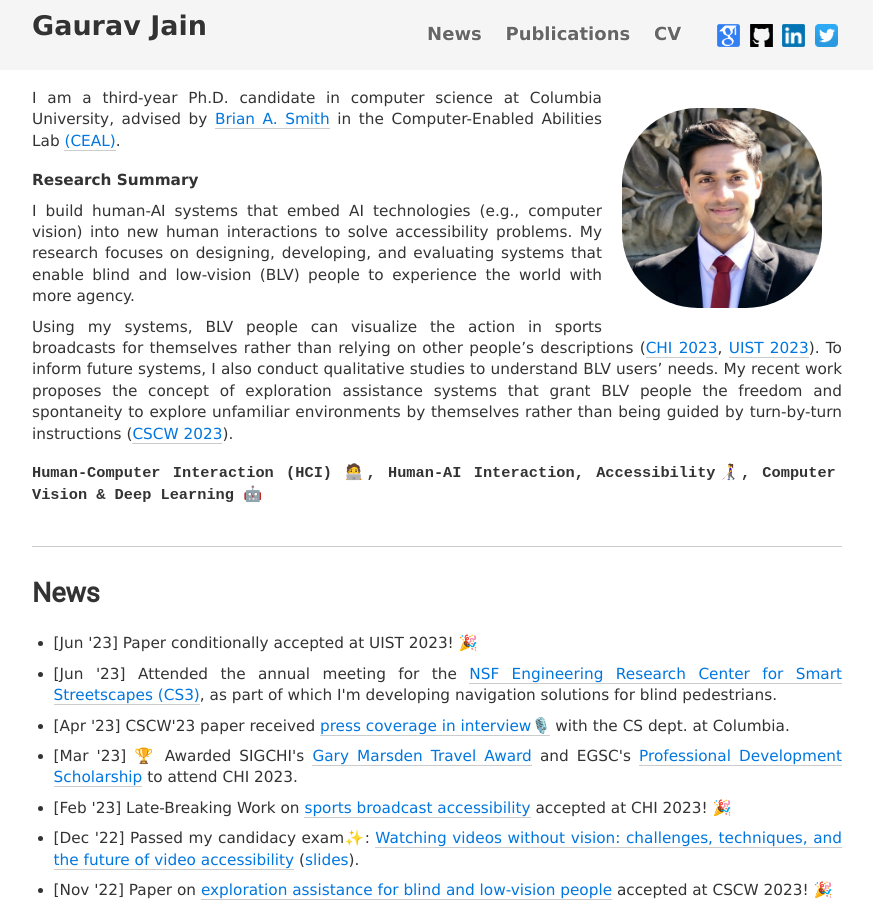
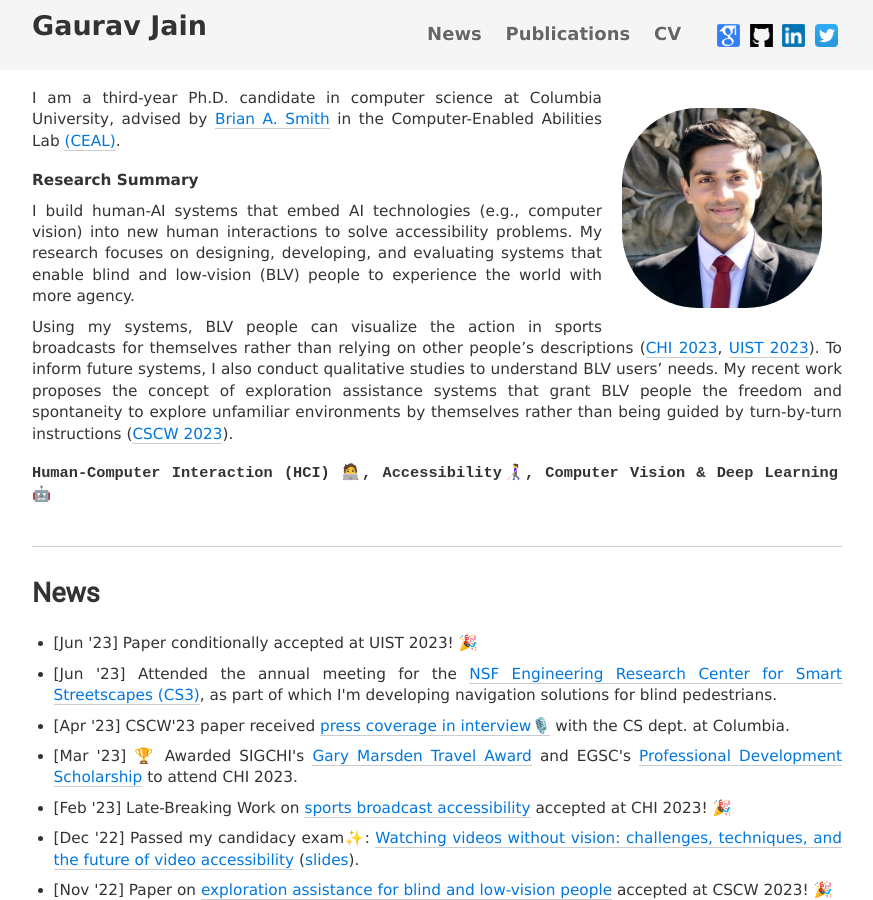
Before and after one commit to Gaurav1302/gaurav1302.github.io, a Jekyll site: the page built from index.html, in a window 1280 px wide and 900 px high. Shown: the whole window, without its empty margins (203-1076 px from the left). Built offline with Jekyll 4.4.1, drawn with Linux system fonts in a browser that asks for light colours; nearby versions of some CDN libraries.

Commit message:
fixed keywords

```diff
--- a/index.html
+++ b/index.html
@@ -37,7 +37,7 @@ tags: about
   <br />
 
   <p style="font-weight: 600; font-family: monospace; ">
-    Human-Computer Interaction (HCI) <span role="img" aria-label="Person on computer">🧑‍💻</span>, Human-AI Interaction, Accessibility<span role="img" aria-label="Blind person using white cane">👩‍🦯</span>, Computer Vision & Deep Learning <span role="img" aria-label="Robot face">🤖</span>
+    Human-Computer Interaction (HCI) <span role="img" aria-label="Person on computer">🧑‍💻</span>, Accessibility<span role="img" aria-label="Blind person using white cane">👩‍🦯</span>, Computer Vision & Deep Learning <span role="img" aria-label="Robot face">🤖</span>
   </p>
 
   <!-- <br /> -->
```
